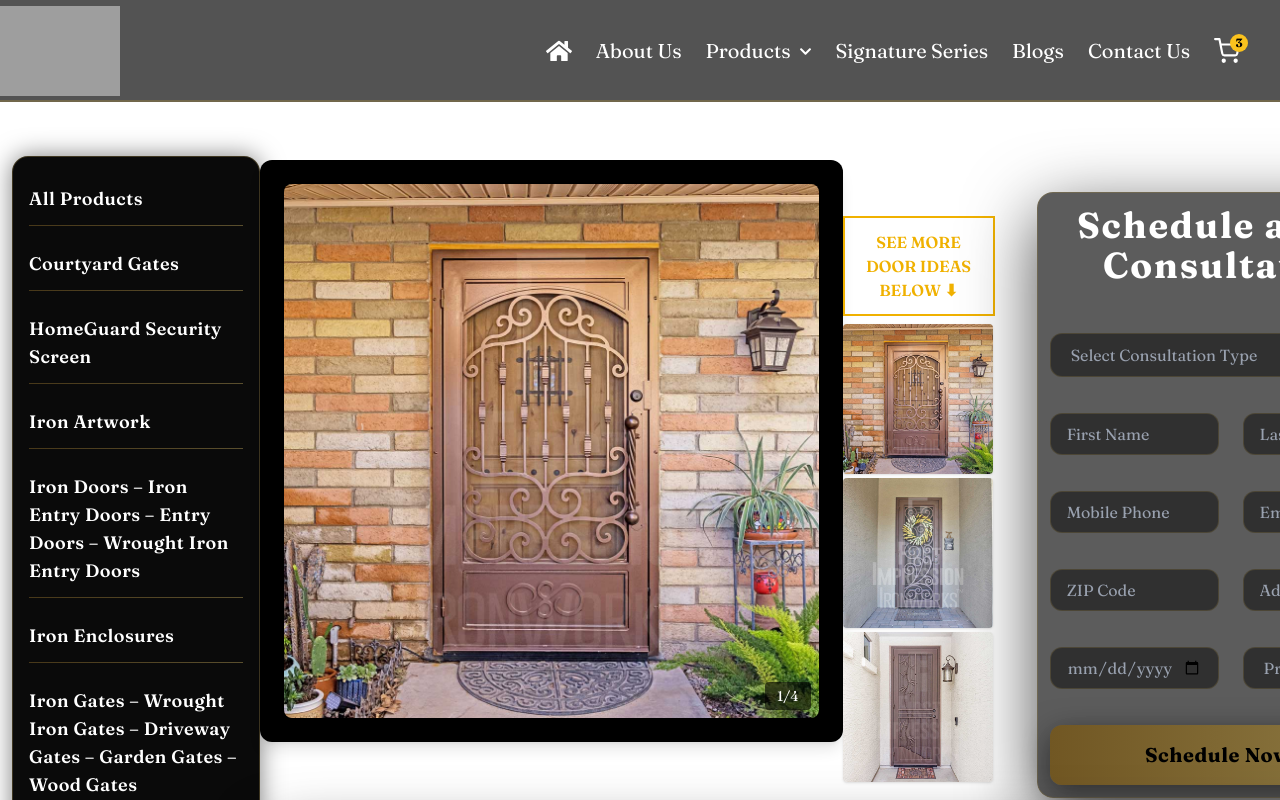
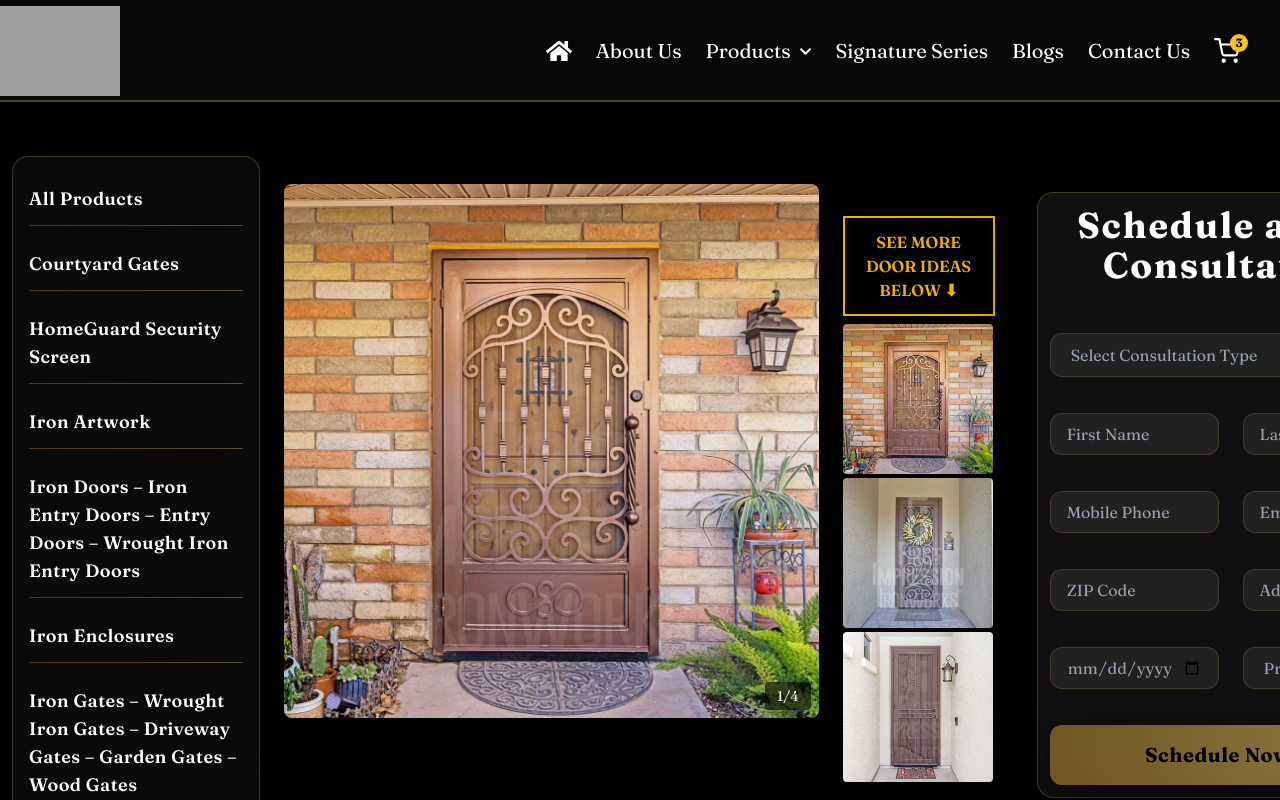
Before and after one commit to ankitNegiDev/Imperial-GateCraft, a Next.js app: page /products in a window 1280 px wide. Shown: the top 800 px of the page. Built offline with nearby package versions, Linux system fonts and the light colour scheme; grey boxes are pictures that could not be loaded.

Commit message:
updated the bg color of the product page

```diff
--- a/app/products/ProductsPageClient.jsx
+++ b/app/products/ProductsPageClient.jsx
@@ -39,7 +39,7 @@ function ProductsPageClient() {
     ];
     return (
         <>
-            <div className="flex pt-34 pb-15 w-8xl">
+            <div className="flex pt-34 pb-15 w-8xl bg-black">
                 {/* left */}
                 <div className="w-[43%] flex flex-col gap-0 mr-0 ml-3 mt-5">
                     <Sidebar />
```
